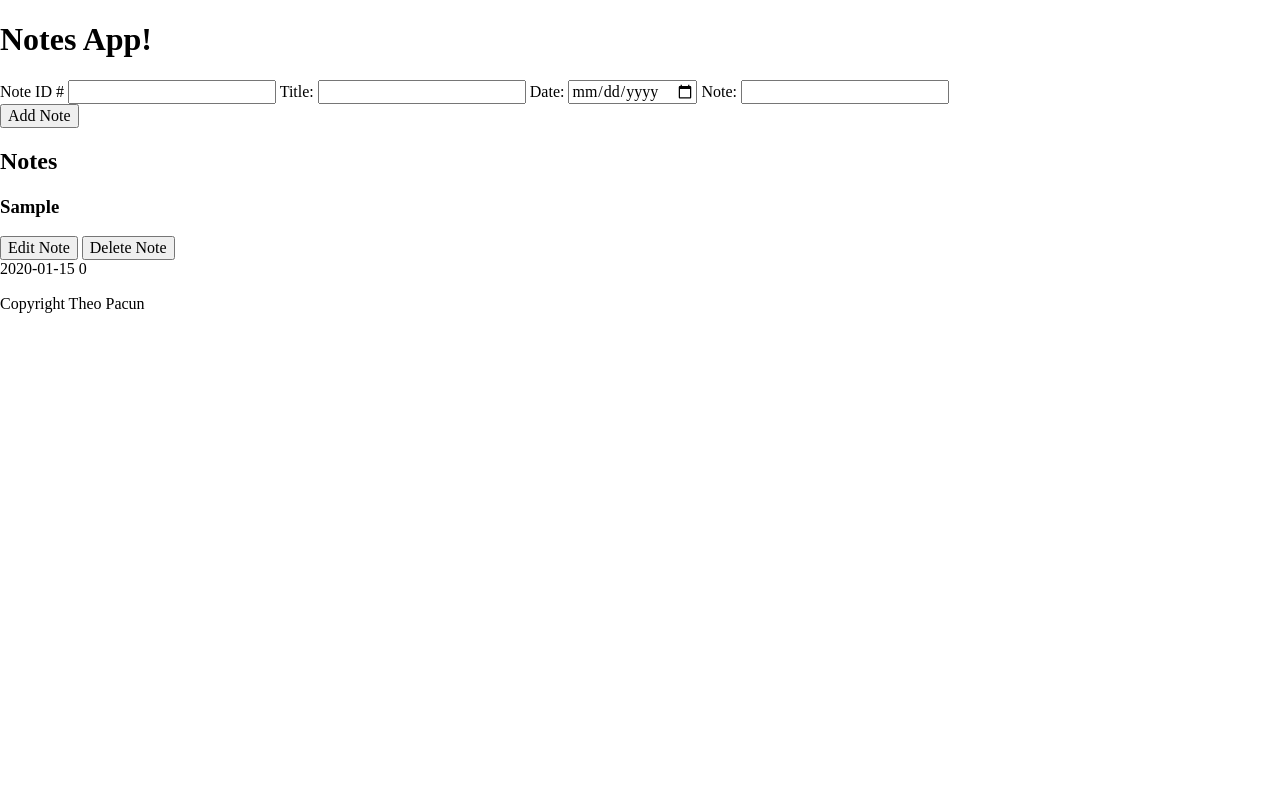
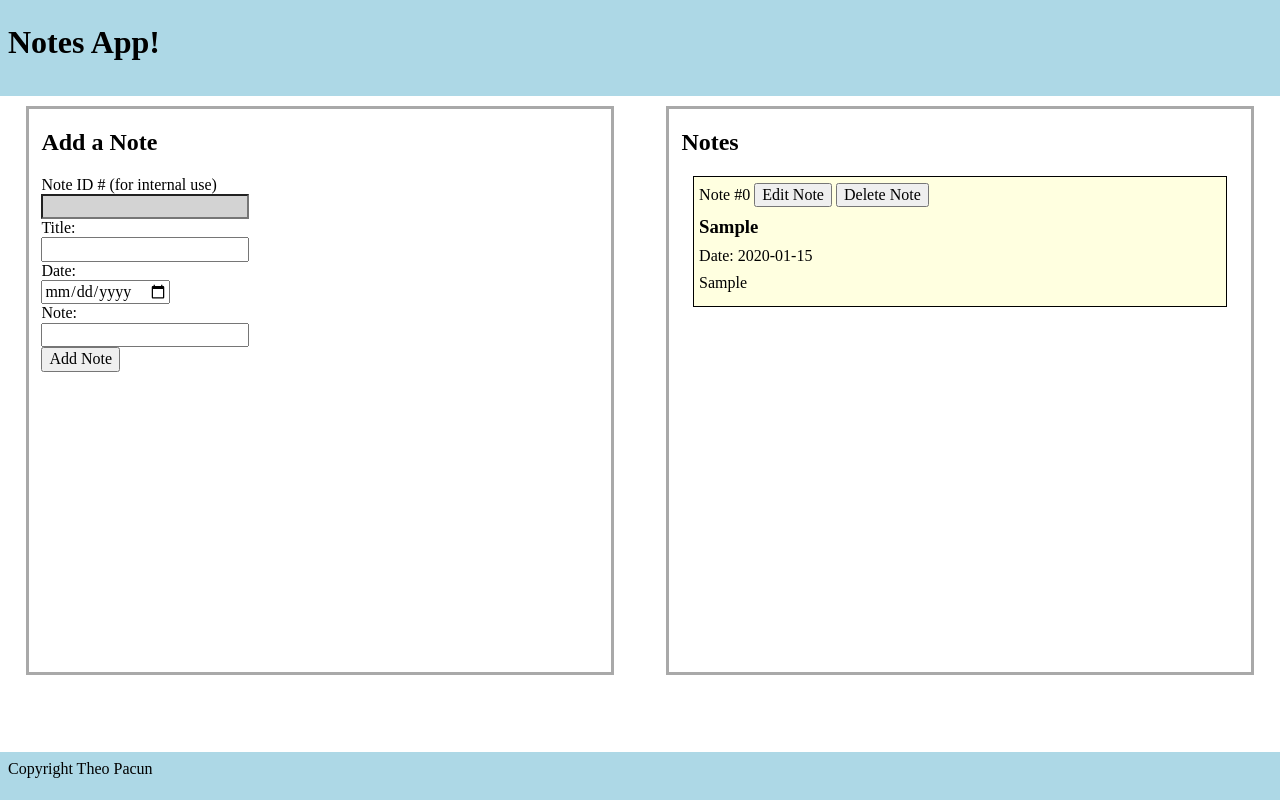
Before and after one commit to tpacun/NoteHolder, a plain HTML site: page index.html in a window 1280 px wide. Both pictures are taken after typing "Sample", "2020-01-15", "Sample" into the empty fields and a click on the button "Add Note". Drawn offline with Linux system fonts and the light colour scheme.

Commit message:
added some styling (I am not a designer by any strech of the imagination) as well as changed some layout stuff

```diff
--- a/css/style.css
+++ b/css/style.css
@@ -21,22 +21,88 @@
 /* BASE STYLES
 /*******************************************/
 
-body {
-
+html, body {
+     width: 100%;
+     height: 90%;
 }
-
 
 /******************************************
 /* LAYOUT
 /*******************************************/
-header {
+
+main {
+     display: flex;
+     margin-top:5em;
+     height: 100%;
+     width: 100%;
+}
+
+.right, .left {
+     width: 50%;
+     margin: 2%;
+     border: solid darkgray 3px;
+     height: 85%;
+     padding: 0 1% 1% 1%;
 
 }
 
-footer {
-
+.right {
+     overflow: scroll;
+     overflow-x: hidden;
+     position: relative;
 }
 
+form > * {
+     display:block;
+}
+
+header {
+     position: fixed;
+     top: 0;
+     left: 0;
+     right: 0;
+     height: 10%;
+     background-color: lightblue;
+     padding: .5em;
+}
+
+header h1 {
+     margin: 0;
+     padding: .5em 0;
+}
+
+#inputId {
+     background-color: lightgray;
+}
+
+.noteContainer {
+     background-color: lightyellow;
+     border: 1px solid black;
+     margin: 2%;
+     padding: 1%;
+}
+
+.noteContainer h3, p, span {
+     margin-block-start: .5em;
+     margin-block-end: .5em;
+}
+
+.buttonsContainer {
+     display: inline;
+}
+
+footer {
+     position: fixed;
+     bottom: 0;
+     left: 0;
+     right: 0;
+     height: 6%;
+     background: lightblue;
+}
+
+footer p {
+     margin: .5em;
+}
 /******************************************
 /* ADDITIONAL STYLES
 /*******************************************/
--- a/index.html
+++ b/index.html
@@ -13,15 +13,16 @@
 	</head>
 	<body>
 		<!-- Title -->
-		<header>
+		<header class="clearfix">
 			<h1>Notes App!</h1>
 		</header>
 		<main>
 			<!-- Form Section -->
 			<section class="left">
+				<h2>Add a Note</h2>
 				<!-- Form with fields for title date and note. Hidden field for id #-->
 				<form>
-					<label for="number">Note ID #</label>
+					<label for="number">Note ID # (for internal use)</label>
 					<input type="number" name="idNumber" id="inputId" readonly>
 					<label for="title">Title:</label>
 					<input type="text" name="title" id="inputTitle">
--- a/js/main.js
+++ b/js/main.js
@@ -87,16 +87,17 @@ function createNotes() {
     displayedNotes.innerHTML = '' // reset notes
     data.forEach((note, i) => {
         displayedNotes.insertAdjacentHTML('beforeend', `
-        <div id="container${i}">
-						<h3 id="title${i}">${note.title}</h3>
-						<div>
-							<button id="editButton${i}">Edit Note</button>
-							<button id="deleteButton${i}">Delete Note</button>
-						</div>
-						<span id="date${i}">${note.date}</span>
-						<span id="id${i}">${i}</span>
-						<p id="note${i}>${note.note}</p>
-					</div>
+        <div class="noteContainer" id="container${i}">
+            <span id="id${i}">Note #${i}</span>
+            <div class="buttonsContainer">
+                <button id="editButton${i}">Edit Note</button>
+                <button id="deleteButton${i}">Delete Note</button>
+            </div>
+            <h3 id="title${i}">${note.title}</h3>
+			<span id="date${i}">Date: ${note.date}</span>
+            <p id="note${i}">${note.note}</p>
+
+        </div>
         `)
         // need to add event listeners to each button which calls a function which ACCEPTS an id
         document.querySelector(`#editButton${i}`).addEventListener('click', () => {editNote(i)})
```
